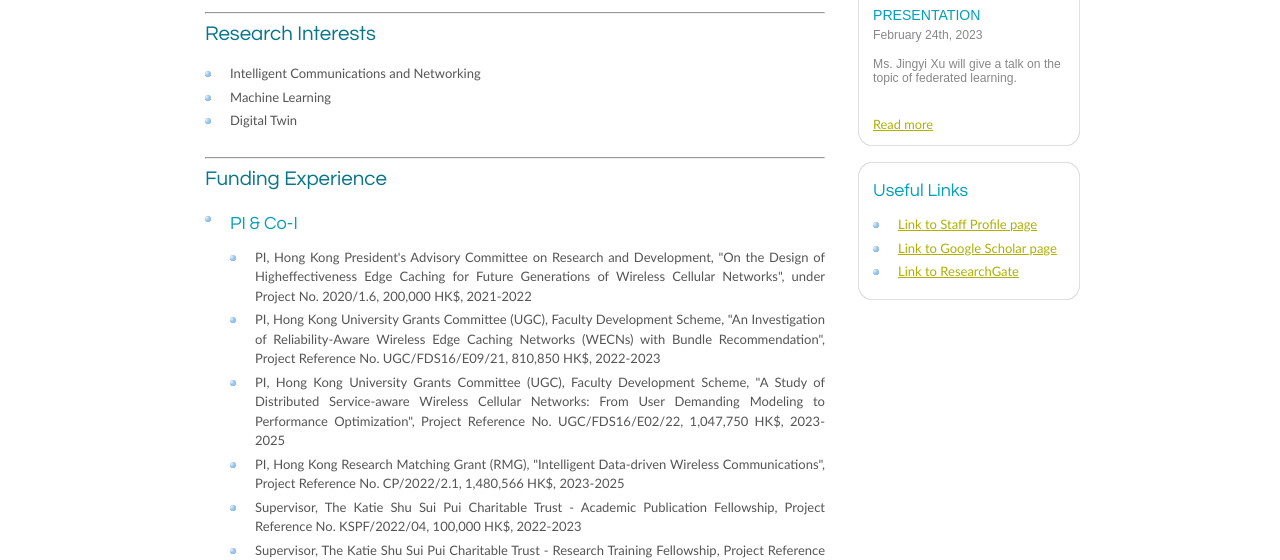
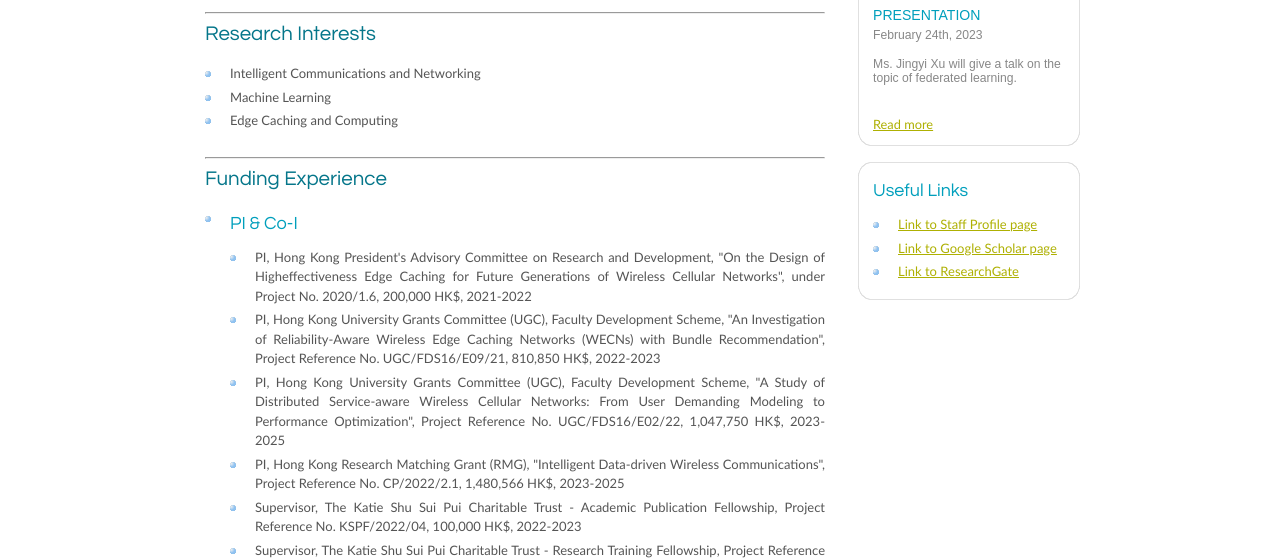
Before and after one commit to yfucityu/yfu.github.io, a plain HTML site: page Research.html in a window 1280 px wide. Shown: the part 243-803 px from the top of the page. Drawn offline with Linux system fonts and the light colour scheme.

Commit message:
Update Research.html

```diff
--- a/Research.html
+++ b/Research.html
@@ -66,7 +66,7 @@
         <ul>
           <li>Intelligent Communications and Networking</li>
           <li> Machine Learning</li>
-          <li>Digital Twin</li>
+          <li>Edge Caching and Computing</li>
         </ul>
 
         <hr>
```
